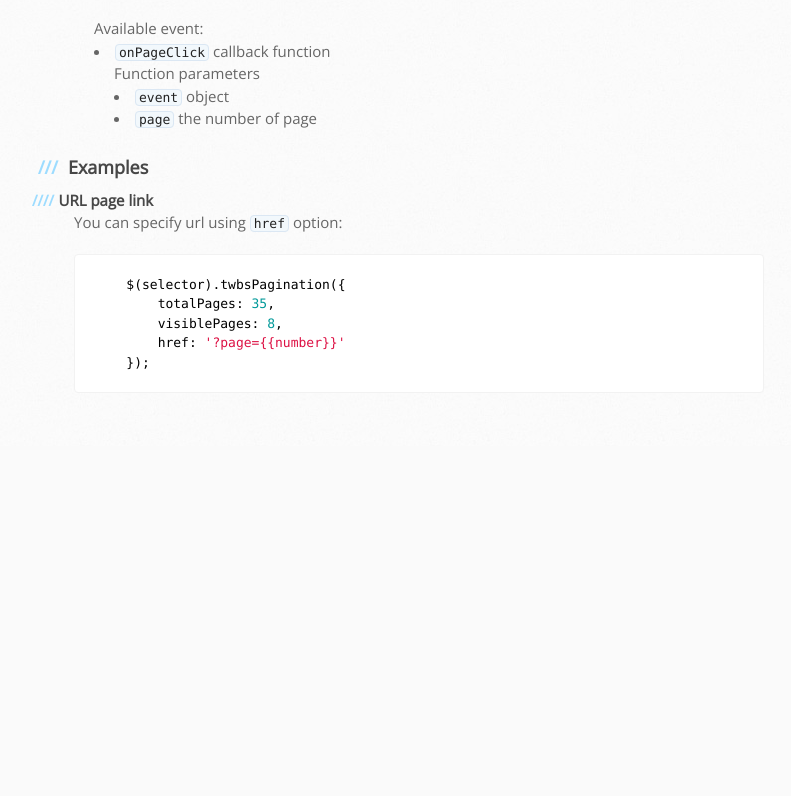
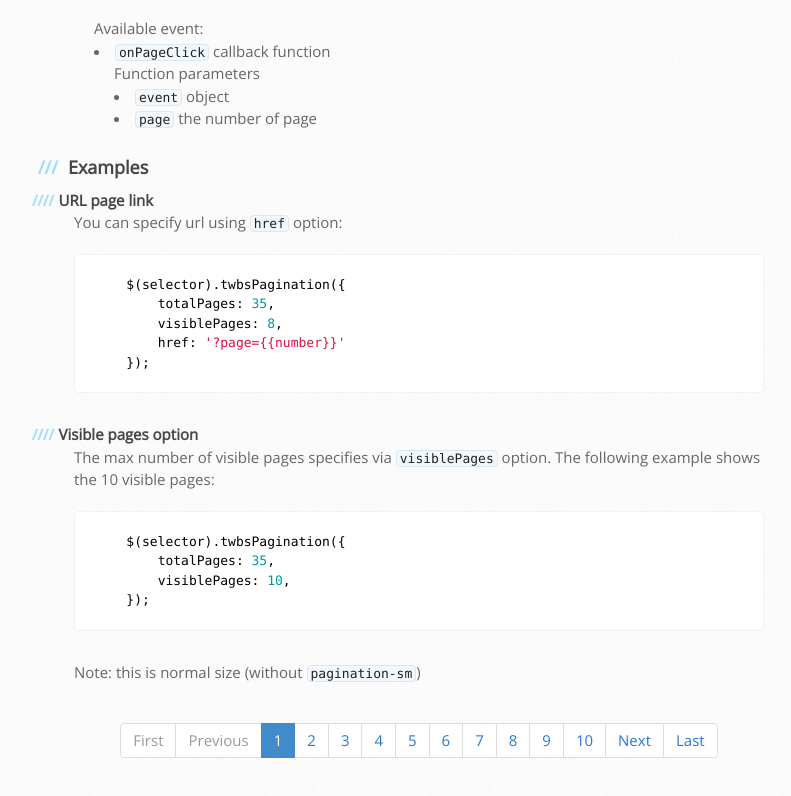
Before and after one commit to josecebe/twbs-pagination, a plain HTML site: page index.html in a window 1280 px wide. Shown: the part 1462-2258 px from the top of the page, without its empty margins (96-887 px from the left). Before the commit the page ends 1908 px from the top, so only its background shows below. Drawn offline with nearby package versions, Linux system fonts and the light colour scheme.

Commit message:
Add 'visiblePages' example

```diff
--- a/index.html
+++ b/index.html
@@ -128,6 +128,20 @@
         href: <span class="s">'?page={{number}}'</span>
     });</code></pre>
 
+            <h4>Visible pages option</h4>
+
+            <p>The max number of visible pages specifies via <code>visiblePages</code> option. The following example
+            shows the 10 visible pages:</p>
+            <pre><code class="highlight">    $(selector).twbsPagination({
+        totalPages: <span class="il">35</span>,
+        visiblePages: <span class="il">10</span>,
+    });</code></pre>
+
+            <p>Note: this is normal size (without <code>pagination-sm</code>)</p>
+            <div class="text-center">
+                <ul id="visible-pages-example"></ul>
+            </div>
+
         </section>
 
         <aside id="sidebar">
--- a/js/main.js
+++ b/js/main.js
@@ -13,4 +13,9 @@ $(document).ready(function () {
         }
     });
 
+    $('#visible-pages-example').twbsPagination({
+        totalPages: 35,
+        visiblePages: 10
+    });
+
 });
```
